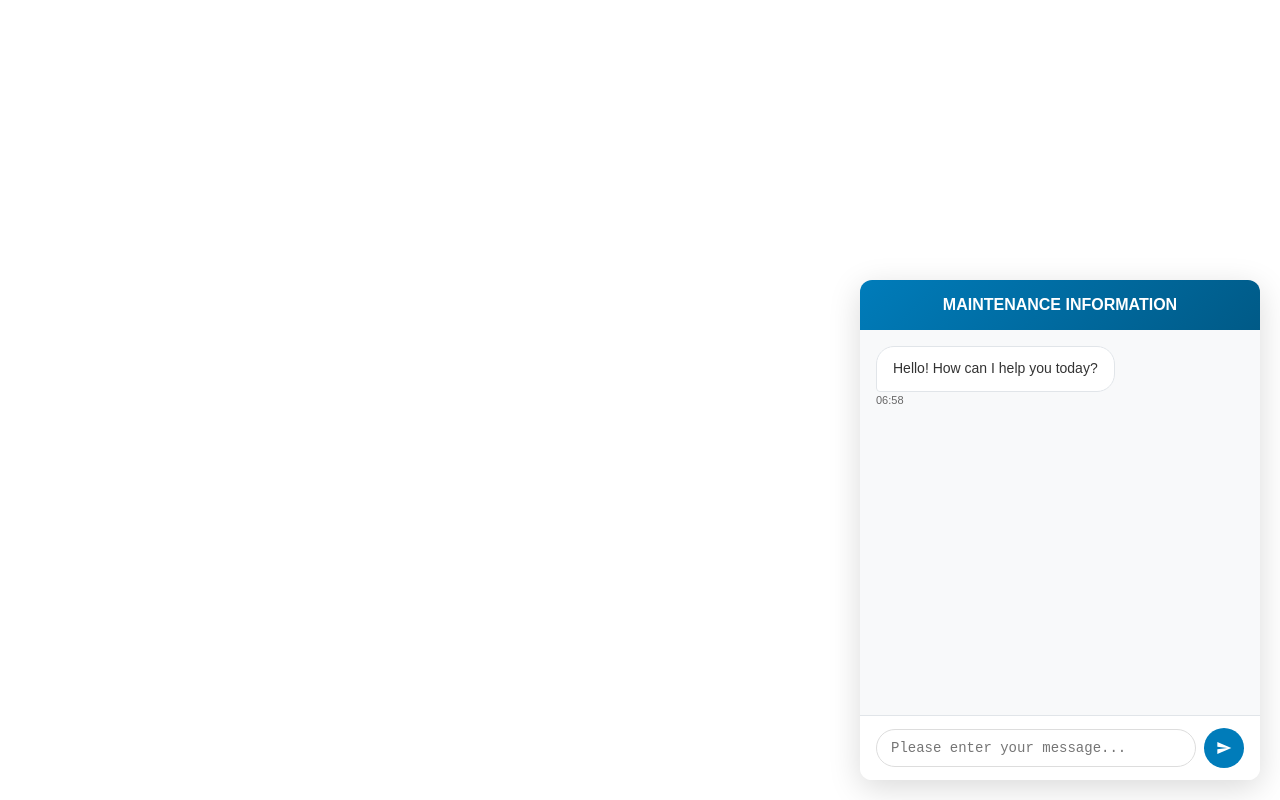
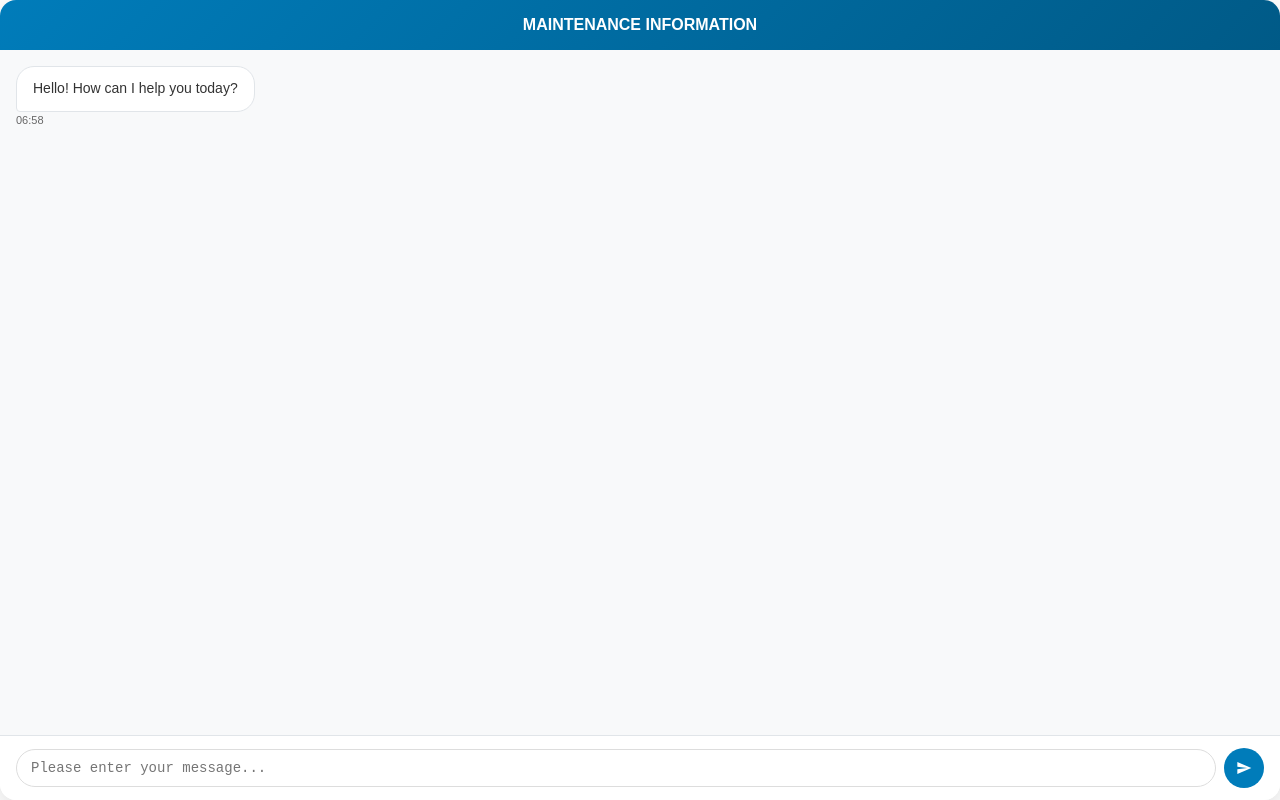
Before and after one commit to jcmtomorandd/test_flaskbotonly, a Flask app: page /chat in a window 1280 px wide. Run offline with Flask 3, Linux system fonts and the light colour scheme.

Commit message:
Fix: チャットウィンドウサイズ・白枠修正

```diff
--- a/templates/test_botonly.html
+++ b/templates/test_botonly.html
@@ -5,24 +5,35 @@
   <title>Chatbot Only</title>
   <style>
     html, body {
+      width: 100%;
       height: 100%;
       margin: 0;
       font-family: Arial, sans-serif;
       background: transparent;
+      padding: 0;
+      box-sizing: border-box;
+    }
+    body {
+      width: 100vw;
+      height: 100vh;
+      overflow: hidden;
+      display: flex;
+      align-items: stretch;
+      justify-content: stretch;
     }
     #chat-container {
-      position: fixed;
-      bottom: 20px;
-      right: 20px;
-      width: 400px;
-      height: 500px;
+      width: 100vw;
+      height: 100vh;
+      min-width: 0;
+      min-height: 0;
       background: white;
-      border-radius: 12px;
+      border-radius: 16px;
       box-shadow: 0 8px 32px rgba(0, 0, 0, 0.15);
       overflow: hidden;
       display: flex;
       flex-direction: column;
-      z-index: 9999;
+      margin: 0;
+      padding: 0;
     }
     #chat-header {
       background: linear-gradient(135deg, #007cba 0%, #005a87 100%);
```
Also changed, not shown: other parts of templates/test_botonly.html (+0 -8 lines).
